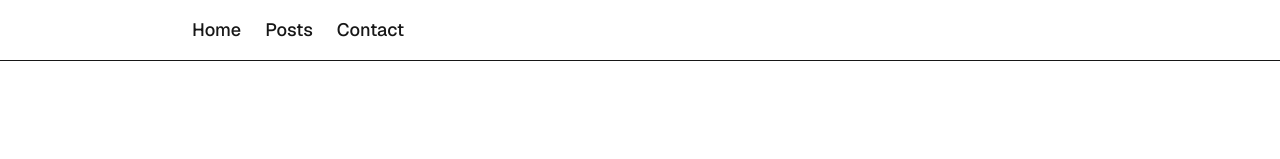
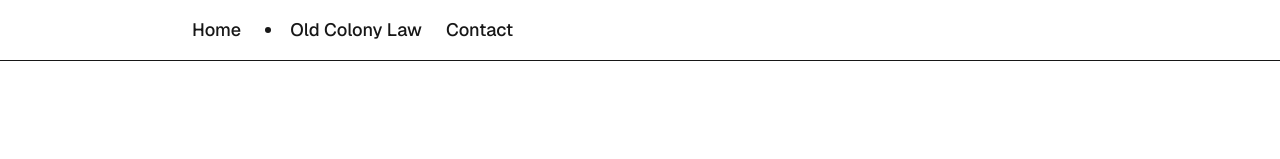
Before and after one commit to benpalkowski/my-site, a Next.js app: page / in a window 1280 px wide. Shown: the top 159 px of the page. Built offline with nearby package versions, Linux system fonts and the light colour scheme.

Commit message:
Update menu

```diff
--- a/app/layout.tsx
+++ b/app/layout.tsx
@@ -28,9 +28,7 @@ export default function RootLayout({
               Home
             </Link>
 
-            <Link href="/posts">
-  Posts
-</Link>
+<li><a href="https://www.oldcolonylaw.com" target="_blank" rel="noopener noreferrer">Old Colony Law</a></li>
 
 <Link href="/contact">
   Contact
```
